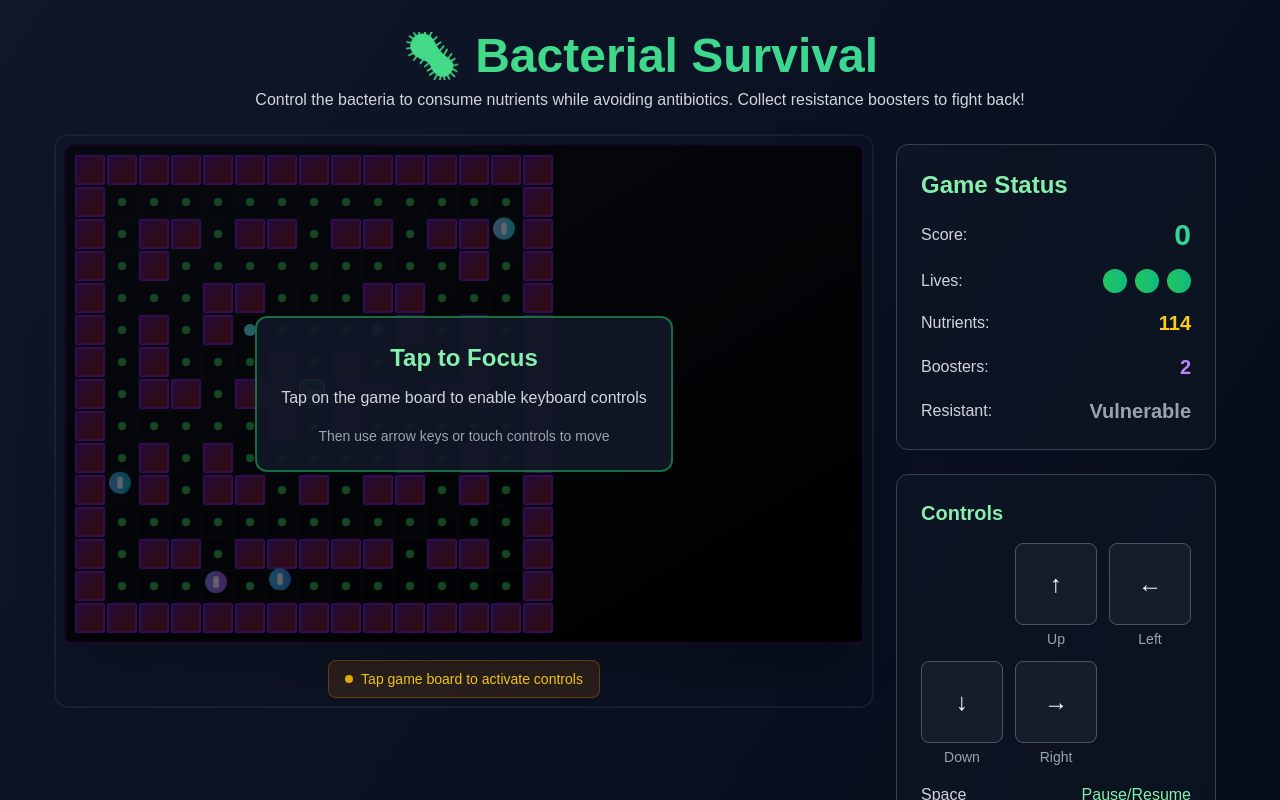
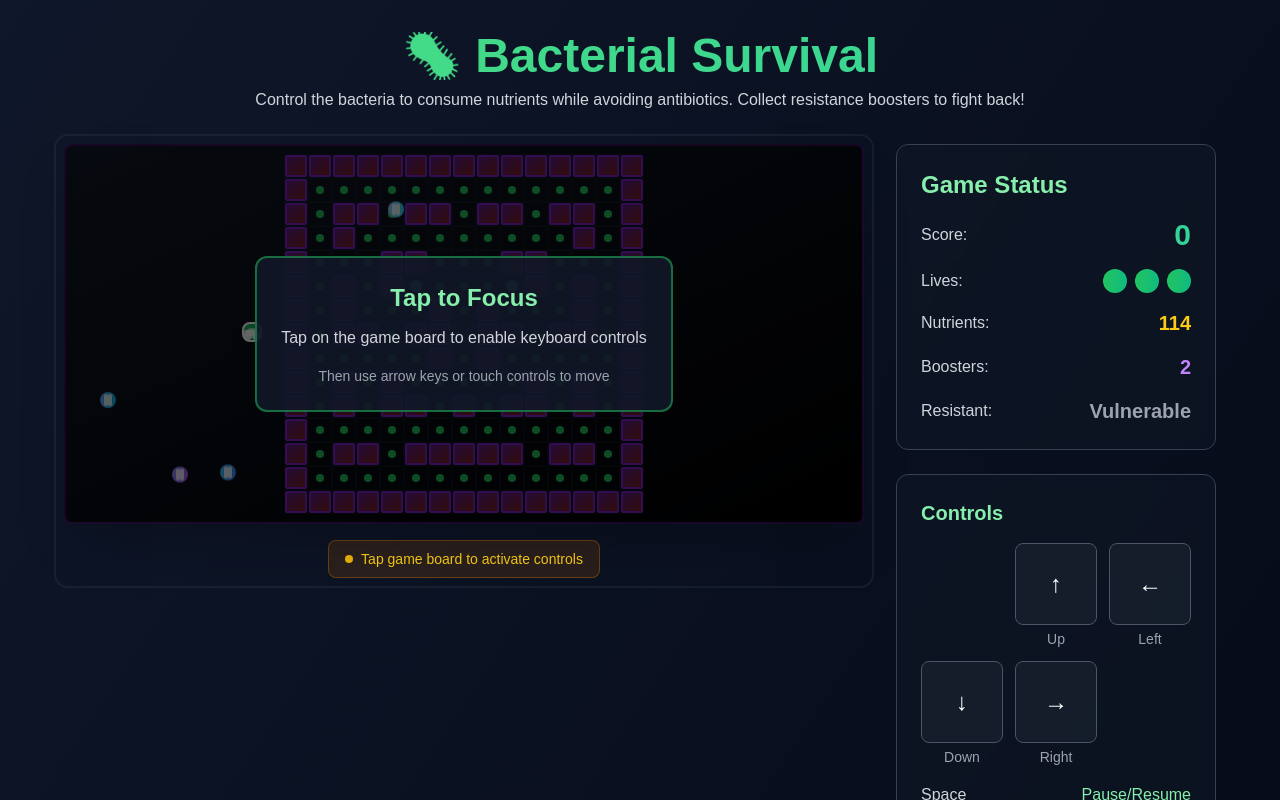
Before and after one commit to fidelismee/amr-pacman, a Next.js app: page / in a window 1280 px wide. Shown: the top 800 px of the page. Built offline with nearby package versions, Linux system fonts and the light colour scheme.

Commit message:
fix: update CELL_SIZE for consistency across game components

```diff
--- a/app/components/PacmanGame.tsx
+++ b/app/components/PacmanGame.tsx
@@ -4,7 +4,7 @@
 import { useState, useEffect } from 'react';
 
 const GRID_SIZE = 19;
-const CELL_SIZE = 28;
+const CELL_SIZE = 20;
 
 type Direction = 'up' | 'down' | 'left' | 'right';
 
@@ -155,12 +155,14 @@ const AntibioticGame = () => {
           <div className="flex-1">
             <div className="bg-white p-4 rounded-2xl shadow-2xl border-2 border-blue-200">
               <div className="relative bg-gradient-to-br from-blue-100 to-cyan-100 rounded-lg p-2">
+                <div className="flex justify-center">
                   <div
                     className="relative grid gap-0 border-2 border-blue-300 rounded-lg"
                     style={{
                       gridTemplateColumns: `repeat(${GRID_SIZE}, ${CELL_SIZE}px)`,
                       width: `${GRID_SIZE * CELL_SIZE}px`,
                       height: `${GRID_SIZE * CELL_SIZE}px`,
+                      maxWidth: '100%',
                     }}
                   >
                     {Array(GRID_SIZE).fill(null).map((_, rowIndex) => (
@@ -192,6 +194,7 @@ const AntibioticGame = () => {
                     >
                       <div className="absolute w-1 h-3 bg-white rounded-full left-1 top-1"></div>
                       <div className="absolute w-1 h-3 bg-white rounded-full right-1 top-1"></div>
+                    </div>
                   </div>
                 </div>
               </div>
--- a/app/game/components/AntibioticGame.tsx
+++ b/app/game/components/AntibioticGame.tsx
@@ -13,7 +13,7 @@ import {
   CellType
 } from '../levels';
 
-const CELL_SIZE = 32;
+const CELL_SIZE = 24;
 const POWER_UP_DURATION = 5000; // 5 seconds in milliseconds
 
 const AntibioticGame = () => {
--- a/app/game/components/BacteriaGame.tsx
+++ b/app/game/components/BacteriaGame.tsx
@@ -18,7 +18,7 @@ import {
   CellType
 } from '../levels';
 
-const CELL_SIZE = 32;
+const CELL_SIZE = 24;
 const POWER_UP_DURATION = 5000; // 5 seconds in milliseconds
 
 const BacteriaGame = () => {
--- a/app/game/components/GameBoard.tsx
+++ b/app/game/components/GameBoard.tsx
@@ -12,13 +12,15 @@ interface GameBoardProps {
 
 const GameBoard = memo(({ level, cellSize = 32 }: GameBoardProps) => {
   return (
-    <div className="relative bg-gradient-to-br from-gray-900 to-black p-2 rounded-lg border-2 border-purple-800/50 shadow-2xl">
+    <div className="relative bg-gradient-to-br from-gray-900 to-black p-2 rounded-lg border-2 border-purple-800/50 shadow-2xl overflow-hidden">
+      <div className="flex justify-center">
         <div
           className="grid gap-0"
           style={{
             gridTemplateColumns: `repeat(${GRID_WIDTH}, minmax(0, 1fr))`,
             width: `${GRID_WIDTH * cellSize}px`,
             height: `${GRID_HEIGHT * cellSize}px`,
+            maxWidth: '100%',
           }}
         >
           {level.map((row, rowIndex) =>
@@ -34,6 +36,7 @@ const GameBoard = memo(({ level, cellSize = 32 }: GameBoardProps) => {
           )}
         </div>
       </div>
+    </div>
   );
 });
 
```
Lines whose indentation alone changed are shown as unchanged.
